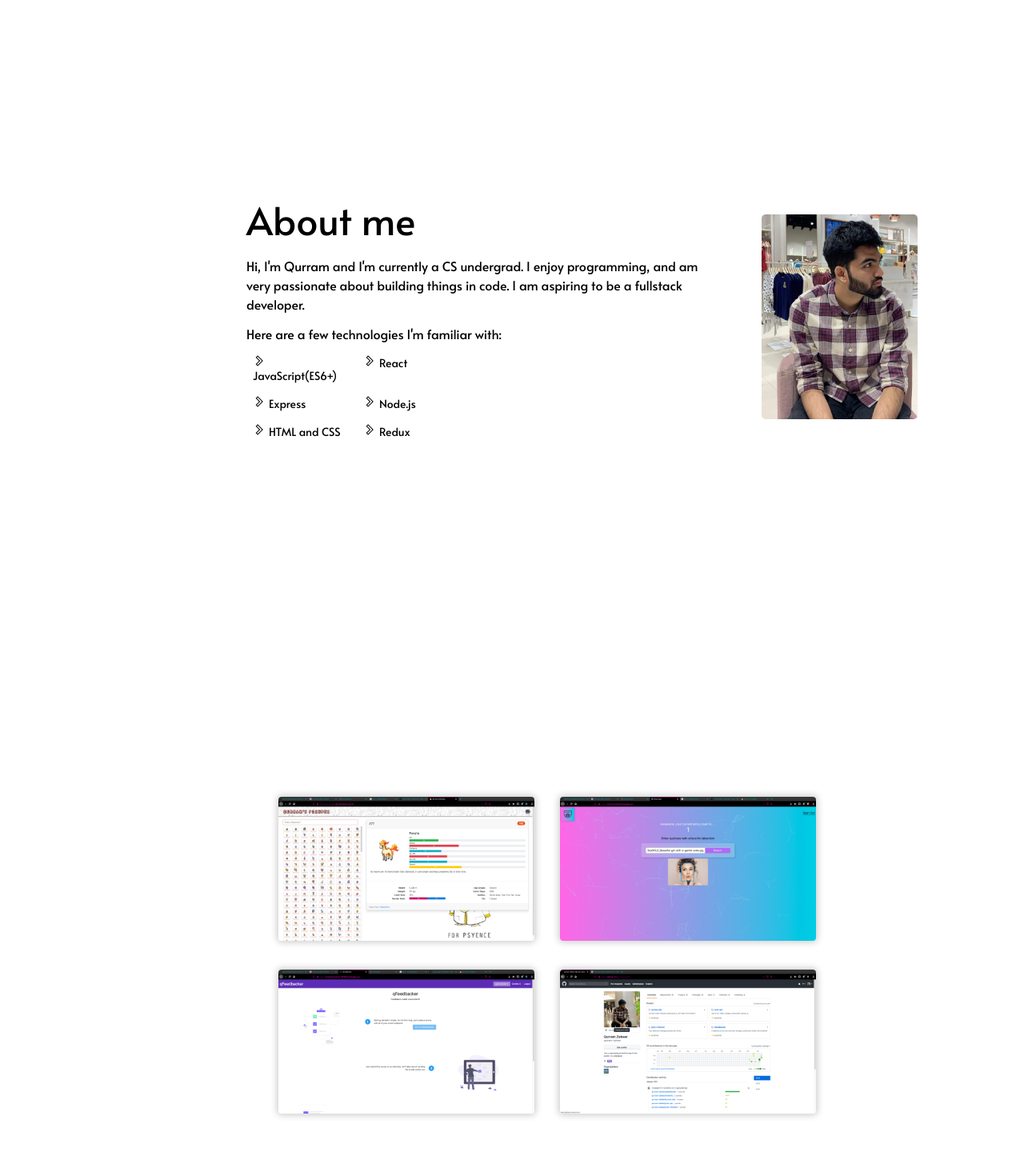
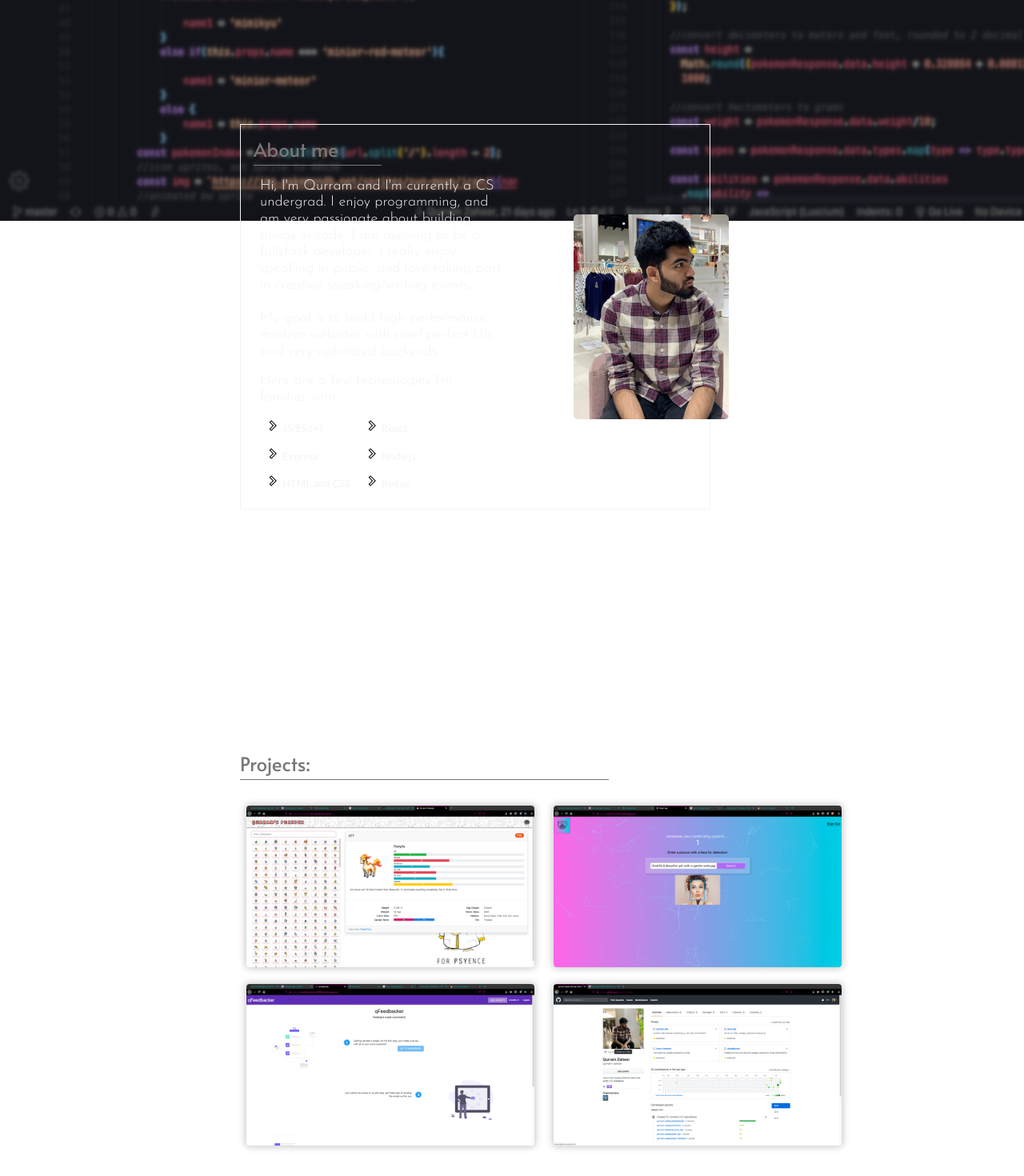
Before and after one commit to qurram-zaheer/portfolio, a React (Create React App) app: page / in a window 1280 px wide. Shown: the part 804-2274 px from the top of the page at 80% size. Built offline with nearby package versions, Linux system fonts and the light colour scheme.

Commit message:
layout for about and project sections

```diff
--- a/src/components/About.css
+++ b/src/components/About.css
@@ -1,11 +1,12 @@
 .about{
   display: flex;
-  height: 100%
+  height: 100vh;
+  margin-left: 300px
 }
 
 .about-card{
   margin: auto;
-  margin-left: 300px;
+  margin-left: 0px;
 }
 
 .profile{
--- a/src/components/About.js
+++ b/src/components/About.js
@@ -4,7 +4,7 @@ import profilePic from "../assets/dp.jpeg";
 import arrow from "../assets/arrow.png";
 import Fade from "react-reveal/Fade";
 const techArray = [
-  "JavaScript(ES6+)",
+  "JS(ES6+)",
   "React",
   "Express",
   "Node.js",
@@ -14,26 +14,35 @@ const techArray = [
 const About = () => {
   return (
     <div className="about">
-      <div className="about-card flex flex-wrap w-60 alata">
+      <div
+        className="flex flex-wrap ba near-white border-shadow-1 w-60"
+        style={{ margin: "auto", marginLeft: "0px" }}
+      >
+        <div className="about-card flex flex-wrap w-60 alata near-white  mr0 pa3">
           <Fade duration={1500}>
-          <div className="f1 lh-title w-70 pa2">About me</div>
+            <div className="w-50 f3 lh-title pr2 pb1 gray bb">About me</div>
           </Fade>
           <Fade delay={200} duration={1500}>
-          <div className="w-100 pa2 lh-copy">
+            <div className="w-100 pa2 mt2 josefin" style={{ fontSize: "18px" }}>
               Hi, I'm Qurram and I'm currently a CS undergrad. I enjoy
-            programming, and am very passionate about building things in code. I
-            am aspiring to be a fullstack developer.
+              programming, and am very passionate about building things in code.
+              I am aspiring to be a fullstack developer. I really enjoy speaking
+              in public, and love taking part in creative speaking/writing
+              events.
+              <br></br>
+              <br></br>My goal is to build high performance, modern websites
+              with pixel perfect UIs and very optimized backends
             </div>
           </Fade>
           <Fade delay={600} duration={1500}>
-          <div className="pa2 w-100">
+            <div className="pa2 w-100 josefin " style={{ fontSize: "18px" }}>
               Here are a few technologies I'm familiar with:{" "}
             </div>
-          <div className="pl2 w-60 flex flex-wrap f6">
+            <div className="pl2 w-80 flex flex-wrap f6 lato">
               {techArray.map(skill => {
                 return (
-                <div className="w-40 pa0 ma0">
-                  <ul className="pa0 ma2">
+                  <div className="w-50 pa0 ma0">
+                    <ul className="pa0 ma2" style={{ fontSize: "13px" }}>
                       <img className="pr1" src={arrow}></img>
                       {skill}
                     </ul>
@@ -59,10 +68,11 @@ const About = () => {
           </Fade>
         </div>
         <Fade duration={1500}>
-        <div className=" about-card ml0 w-40 h5">
+          <div className="h5 w-40" style={{ margin: "auto" }}>
             <img src={profilePic} className="profile ml5"></img>
           </div>
         </Fade>
+      </div>
     </div>
   );
 };
--- a/src/components/Home.css
+++ b/src/components/App.css
@@ -1,11 +1,8 @@
 .bgmain{
-
   background-size: fill;
   background-repeat: no-repeat;
-  background-attachment: scroll;
-  height: 100vh
+  background-attachment: fixed;
 }
-
 .firstbg{
   background-image: url('../assets/bgp.png');
 }
--- a/src/components/App.js
+++ b/src/components/App.js
@@ -1,12 +1,11 @@
 import React from "react";
-
+import "./App.css";
 import Home from "./Home";
 import Navbar from "./Navbar";
 
 const App = () => {
   return (
-    <div>
-      <Navbar />
+    <div className="bgmain firstbg">
       <Home></Home>
     </div>
   );
--- a/src/components/Home.js
+++ b/src/components/Home.js
@@ -1,19 +1,19 @@
 import React from "react";
-import "./Home.css";
+
 import Intro from "./Intro";
 import About from "./About";
-import Projects from './Projects'
+import Projects from "./Projects";
 
 const Home = () => {
   return (
     <div>
-      <div className="bgmain firstbg">
+      <div style={{ height: "100vh" }}>
         <Intro />
       </div>
       <div style={{ height: "100vh" }}>
         <About />
       </div>
-      <div style = {{height:'100vh'}}>
+      <div style={{ height: "100vh" }}>
         <Projects />
       </div>
     </div>
--- a/src/components/Intro.css
+++ b/src/components/Intro.css
@@ -1,5 +1,3 @@
-
-
 .introText {
   width: 100%;
   height: 93%;
@@ -10,6 +8,5 @@
 .introP {
   margin: auto;
   margin-left: 300px; /* Important */
-  padding-bottom: 20vh;
   font-size: 40px;
 }
--- a/src/components/Projects.js
+++ b/src/components/Projects.js
@@ -5,6 +5,7 @@ import qdex from "../assets/qdex.png";
 import gharrow from "../assets/gharrow.png";
 import gh from "../assets/gh.png";
 import git from "../assets/git.png";
+import Fade from "react-reveal/Fade";
 import "./Project.css";
 
 class Projects extends React.Component {
@@ -24,9 +25,14 @@ class Projects extends React.Component {
   render() {
     return (
       <div className="project">
-        <div className="projects-card flex flex-wrap pa4 w-60">
-          <div className=" w-50 pa2 ">
-            <div className="w-100 pa2">
+        <div className="projects-card flex flex-wrap  w-60">
+          <Fade duration={1500}>
+            <div className="w-60 f3 lh-title  gray alata bb pb1">
+              Projects:{" "}
+            </div>
+          </Fade>
+          <div className=" mt4 w-50 pl2 pr3 pb3 grow">
+            <div className="w-100 ">
               <img className="br2 shadow-2" src={qdex}></img>
             </div>
             {/* <div className="w-50 alata pt2">
@@ -34,8 +40,8 @@ class Projects extends React.Component {
             PokeAPI, powered by React
           </div> */}
           </div>
-          <div className="w-50 pa2">
-            <div className="w-100 pa2">
+          <div className="mt4 w-50 pl2 pr3 pb3 grow">
+            <div className="w-100 ">
               <img className="br2 shadow-2" src={jsr}></img>
             </div>
             {/* <div className="w-50 alata pt2">
@@ -43,8 +49,8 @@ class Projects extends React.Component {
             functional backend and database using express.js and PostgreSQL
           </div> */}
           </div>
-          <div className="w-50 pa2">
-            <div className="w-100 pa2">
+          <div className="w-50 pl2 pr3 pb3 grow">
+            <div className="w-100 ">
               <img className="br2 shadow-2" src={qf}></img>
             </div>
             {/* <div className="w-50 alata pt2">
@@ -54,8 +60,8 @@ class Projects extends React.Component {
             for backend and database
           </div> */}
           </div>
-          <div className=" pa2 w-50">
-            <div className="w-100 pa2">
+          <div className="  w-50 pl2 pr3 pb3 grow">
+            <div className="w-100 ">
               <img className="br2 shadow-2" src={git}></img>
               {/* {this.state.moreHover ? (
                 <img
--- a/src/index.css
+++ b/src/index.css
@@ -1,5 +1,19 @@
 @import url('https://fonts.googleapis.com/css?family=Alata&display=swap');
+@import url('https://fonts.googleapis.com/css?family=Bebas+Neue|Lato&display=swap');
+@import url('https://fonts.googleapis.com/css?family=Josefin+Sans:300&display=swap');
 
 .alata{
   font-family: 'Alata'
 }
+
+.bebas{
+  font-family: 'Bebas Neue', cursive;
+}
+
+.lato{
+  font-family: 'Lato', sans-serif;
+}
+
+.josefin{
+  font-family: 'Josefin Sans', sans-serif;
+}
```
Lines whose indentation alone changed are shown as unchanged.
